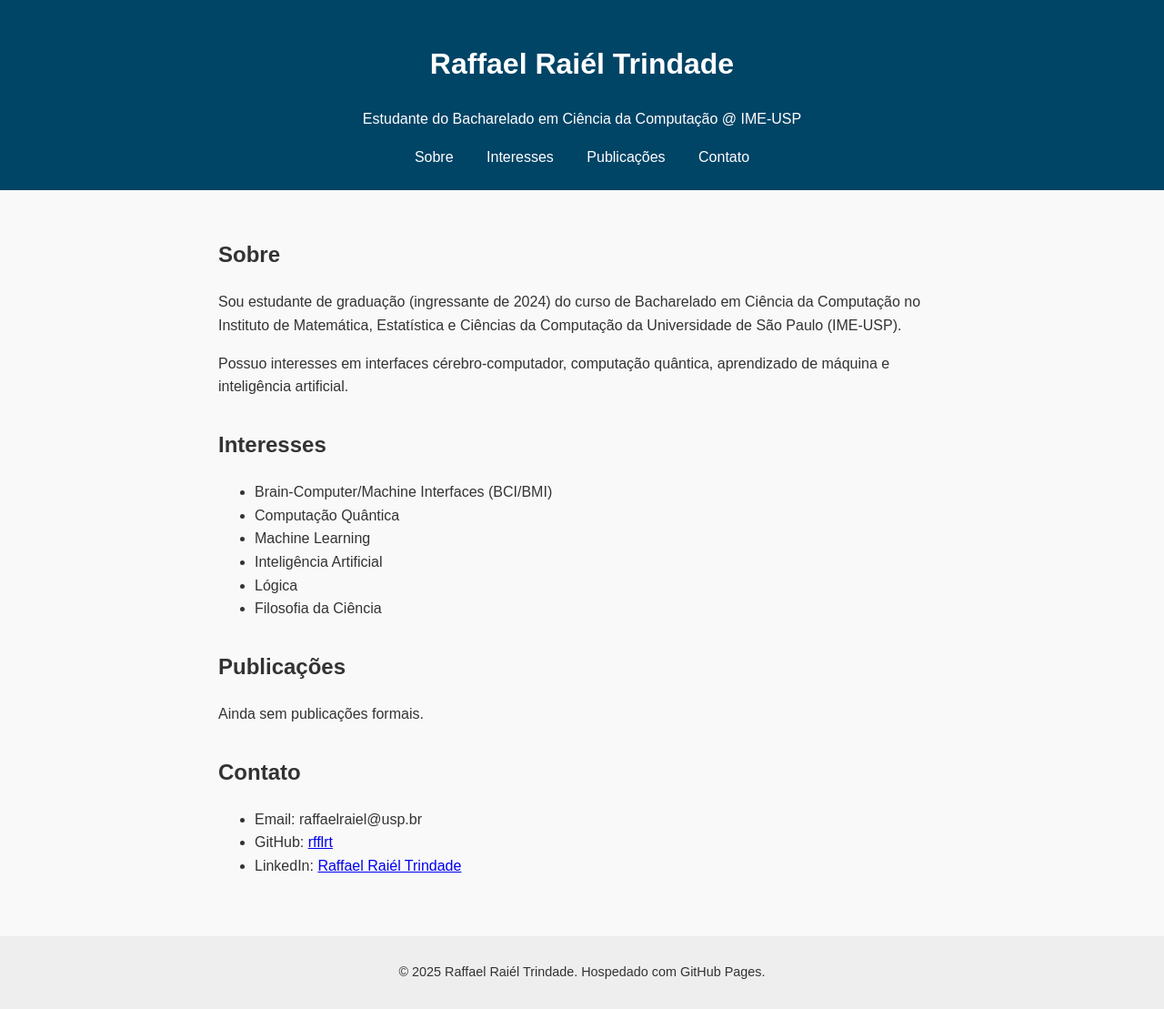
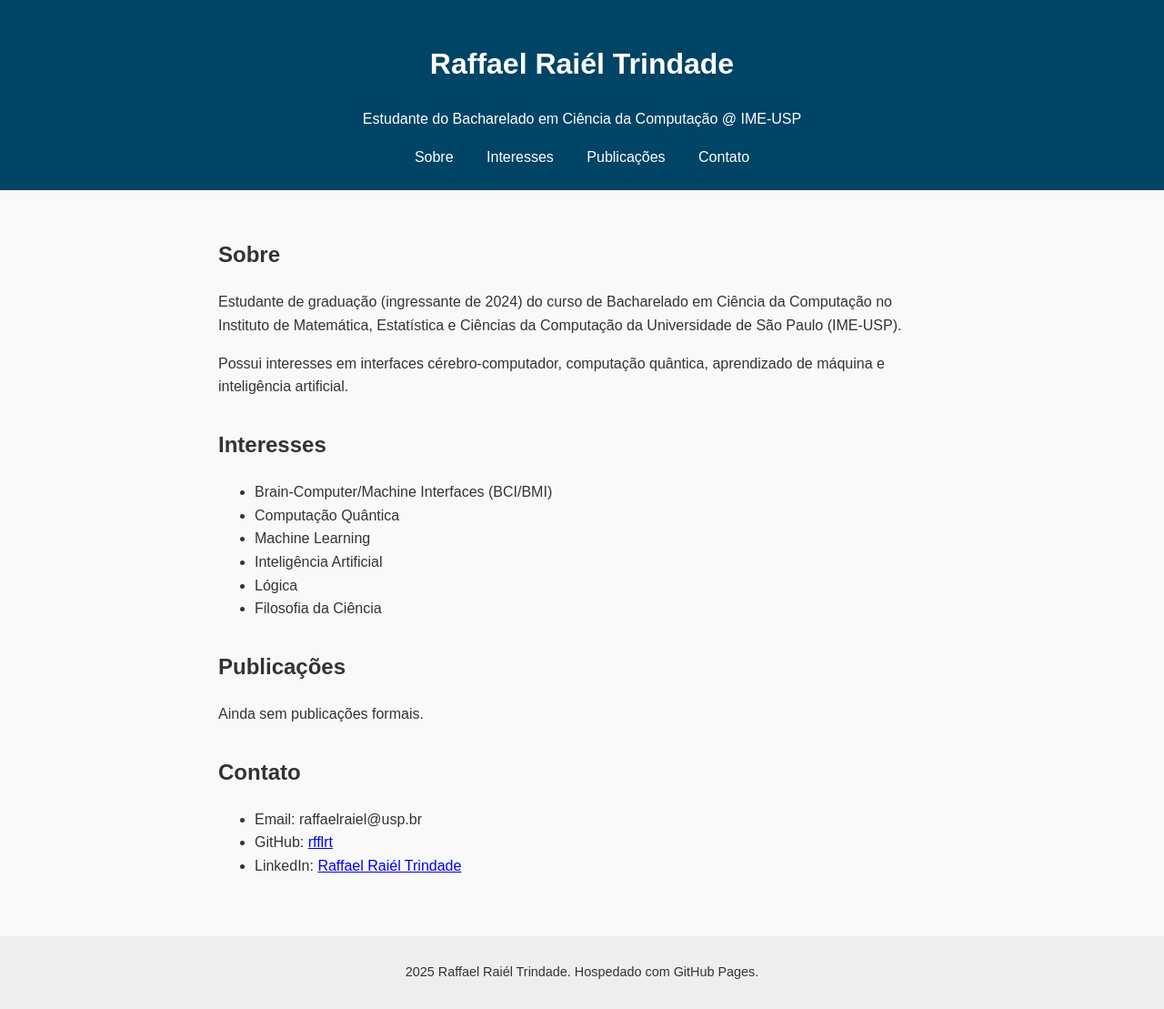
Before and after one commit to rfflrt/rfflrt.github.io, a Jekyll site: the page built from index.md, in a window 1280 px wide. Shown: the whole page at 91% size. Built offline with Jekyll 4.4.1, drawn with Linux system fonts in a browser that asks for light colours.

Commit message:
Alterações em formatação

```diff
--- a/index.md
+++ b/index.md
@@ -17,8 +17,8 @@ title: "Página Pessoal"
 <main>
   <section id="sobre">
     <h2>Sobre</h2>
-    <p>Sou estudante de graduação (ingressante de 2024) do curso de Bacharelado em Ciência da Computação no Instituto de Matemática, Estatística e Ciências da Computação da Universidade de São Paulo (IME-USP).</p>
-    <p>Possuo interesses em interfaces cérebro-computador, computação quântica, aprendizado de máquina e inteligência artificial.</p>
+    <p>Estudante de graduação (ingressante de 2024) do curso de Bacharelado em Ciência da Computação no Instituto de Matemática, Estatística e Ciências da Computação da Universidade de São Paulo (IME-USP).</p>
+    <p>Possui interesses em interfaces cérebro-computador, computação quântica, aprendizado de máquina e inteligência artificial.</p>
   </section>
 
   <section id="interesses">
@@ -49,5 +49,5 @@ title: "Página Pessoal"
 </main>
 
 <footer>
-  <p>&copy; 2025 Raffael Raiél Trindade. Hospedado com GitHub Pages.</p>
+  <p>2025 Raffael Raiél Trindade. Hospedado com GitHub Pages.</p>
 </footer>
```
Also changed, not shown: other parts of index.md (+1 -1 lines).
